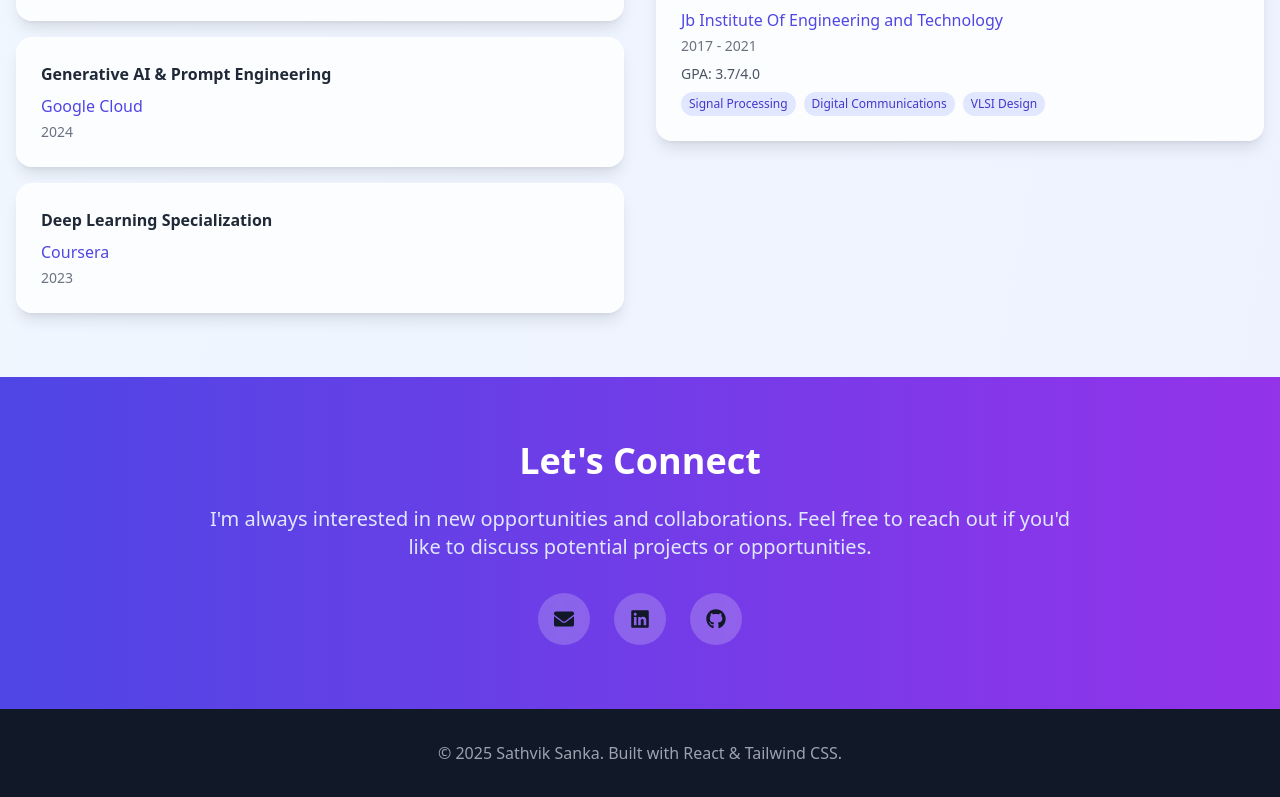
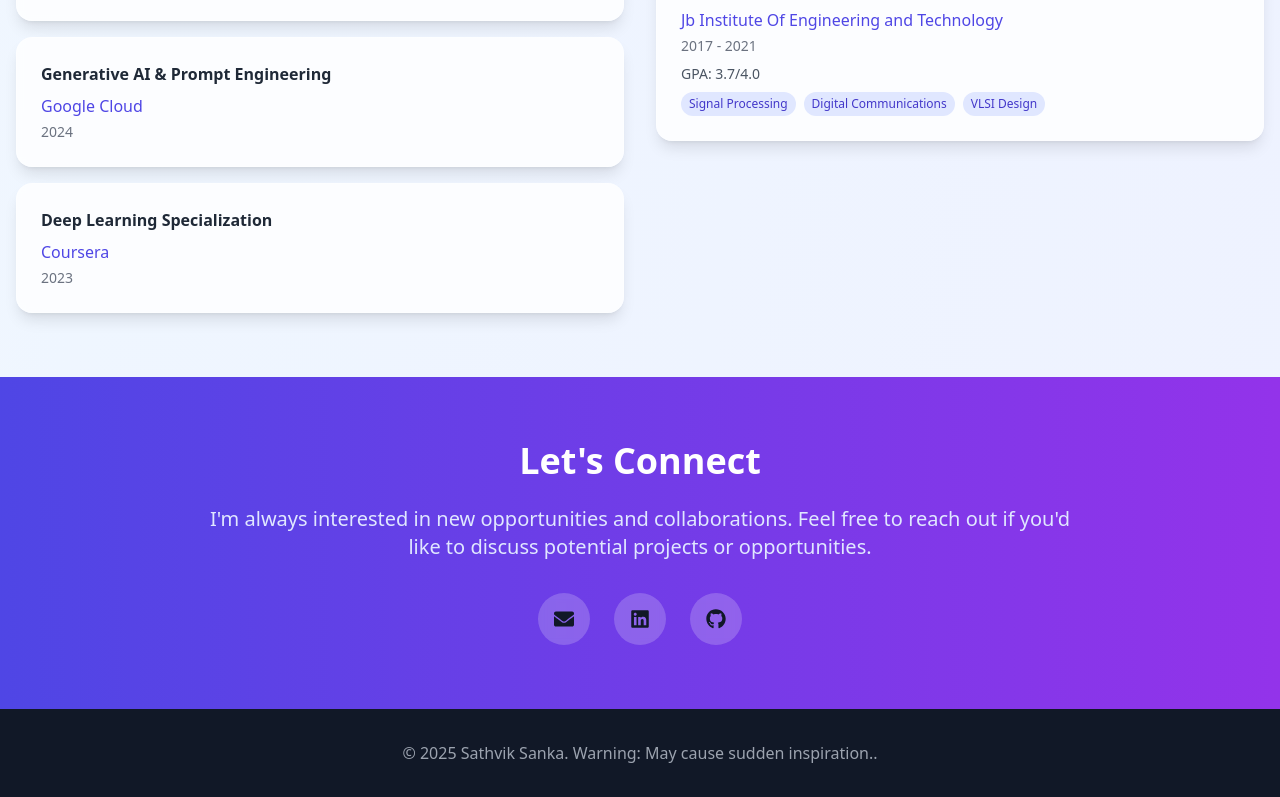
Before and after one commit to sathvikmaahi/sathvik-portfolio, a React (Create React App) app: page / in a window 1280 px wide. Shown: the part 7601-8398 px from the top of the page. Built offline with nearby package versions, Linux system fonts and the light colour scheme.

Commit message:
Update App.js

```diff
--- a/src/App.js
+++ b/src/App.js
@@ -555,7 +555,7 @@ export default function App() {
       {/* Footer */}
       <footer className="py-8 bg-gray-900 text-white">
         <div className="max-w-7xl mx-auto px-4 text-center">
-          <p className="text-gray-400">© {new Date().getFullYear()} Sathvik Sanka. Built with React & Tailwind CSS.</p>
+          <p className="text-gray-400">© {new Date().getFullYear()} Sathvik Sanka. Warning: May cause sudden inspiration..</p>
         </div>
       </footer>
 
```
